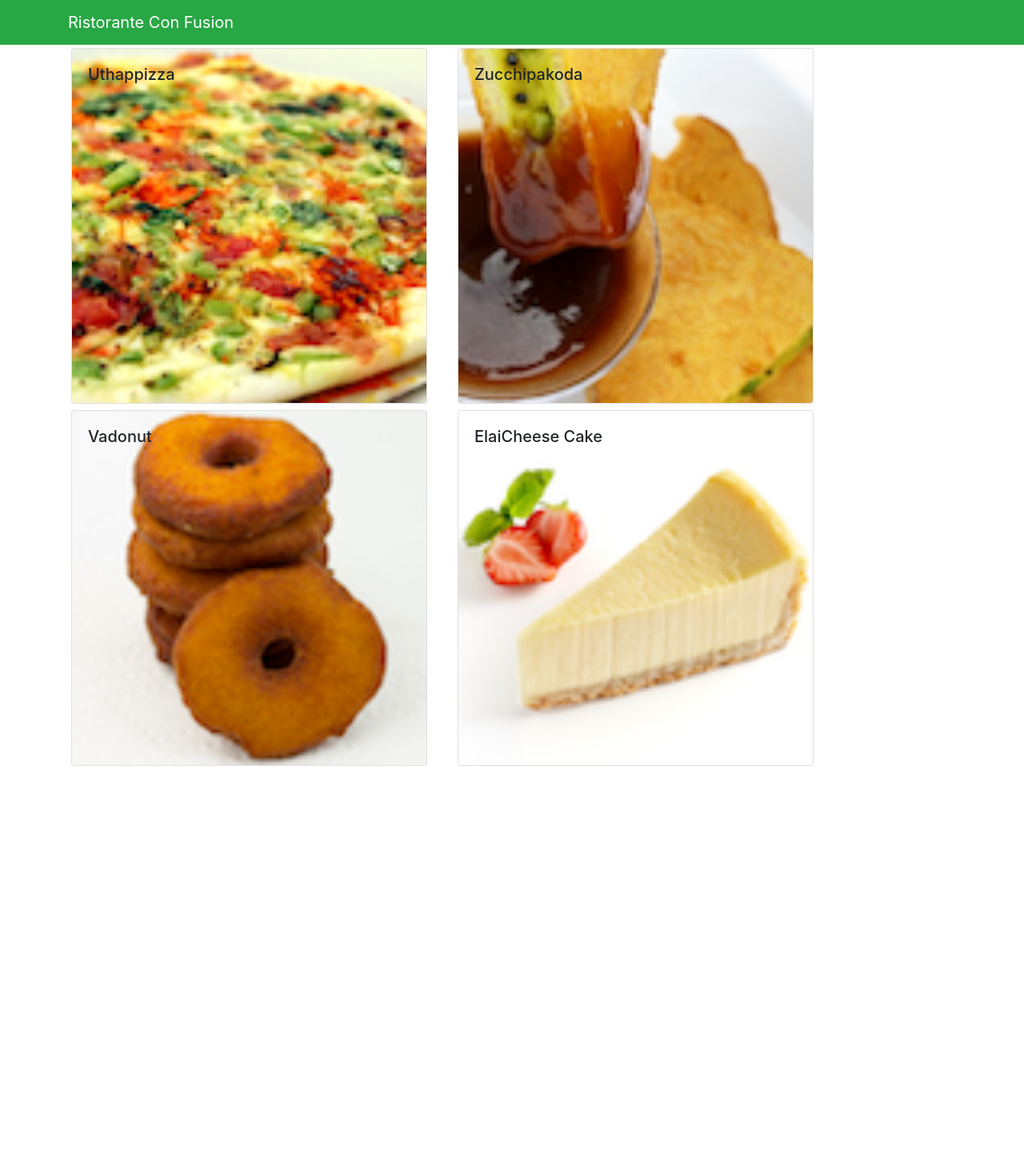
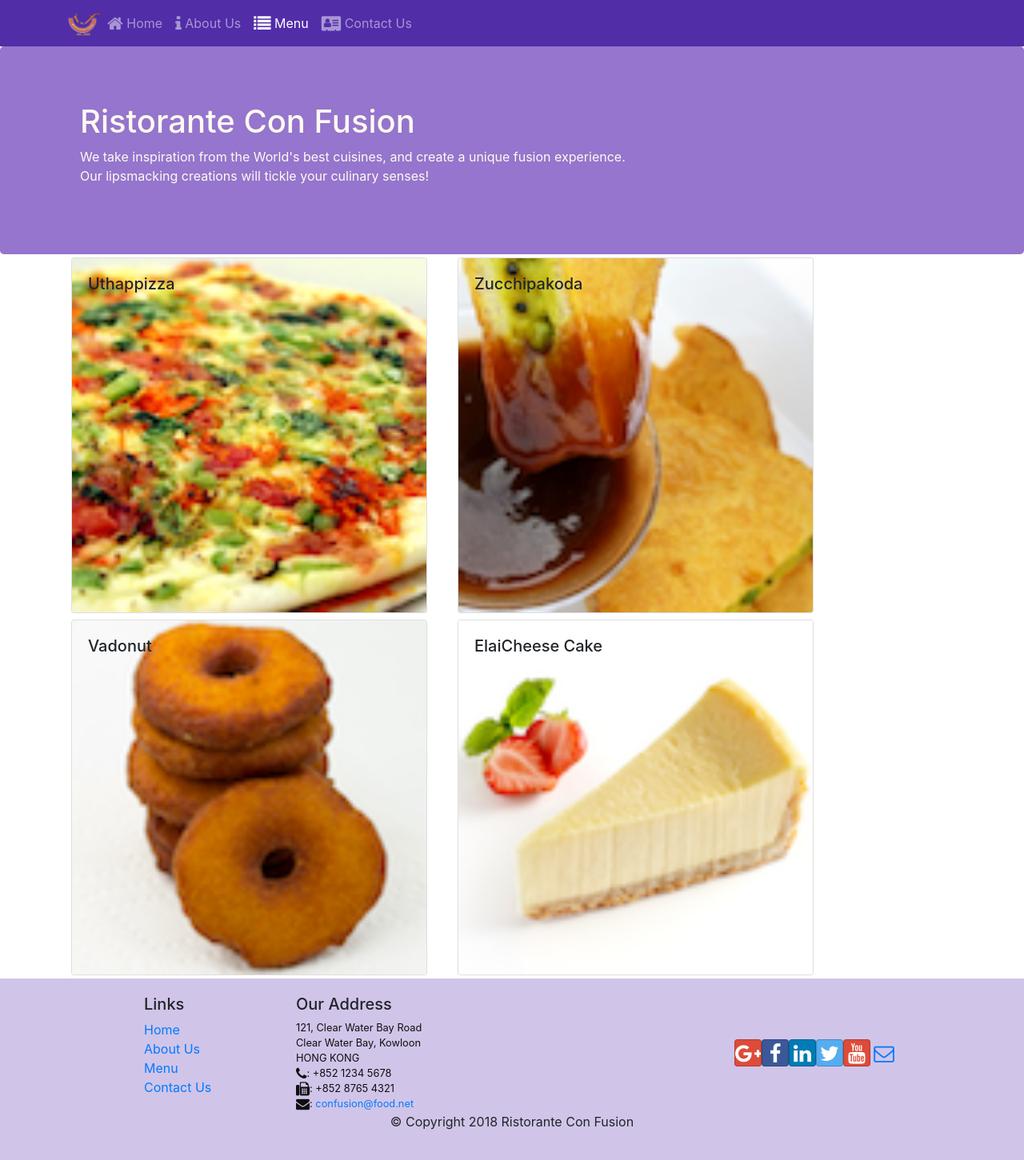
Before and after one commit to tahasohail2/Coursera-React, a React (Create React App) app: page /menu in a window 1280 px wide. Shown: the whole page at 80% size. Before the commit the page ends 962 px from the top, so only its background shows below. Built offline with nearby package versions, Linux system fonts and the light colour scheme.

Commit message:
React Router Dom

```diff
--- a/package.json
+++ b/package.json
@@ -4,10 +4,13 @@
   "private": true,
   "dependencies": {
     "bootstrap": "^4.0.0",
+    "bootstrap-social": "^5.1.1",
     "cra-template": "1.0.3",
+    "fontawesome": "^4.7.0",
     "react": "^16.13.1",
     "react-dom": "^16.13.1",
     "react-popper": "^0.9.2",
+    "react-router-dom": "^4.2.2",
     "react-scripts": "3.4.1",
     "reactstrap": "^5.0.0"
   },
--- a/src/App.css
+++ b/src/App.css
@@ -0,0 +1,33 @@
+.row-header {
+  margin: 0px auto;
+  padding: 0px auto;
+}
+
+.row-content {
+  margin: 0px auto;
+  padding: 50px 0px 50px 0px;
+  border-bottom: 1px ridge;
+  min-height: 400px;
+}
+
+.footer {
+  background-color: #d1c4e9;
+  margin: 0px auto;
+  padding: 20px 0px 20px 0px;
+}
+.jumbotron {
+  padding: 70px 30px 70px 30px;
+  margin: 0px auto;
+  background: #9575cd;
+  color: floralwhite;
+}
+
+address {
+  font-size: 80%;
+  margin: 0px;
+  color: #0f0f0f;
+}
+
+.navbar-dark {
+  background-color: #512da8;
+}
--- a/src/App.js
+++ b/src/App.js
@@ -1,25 +1,16 @@
 import React, { Component } from "react";
-import { Navbar, NavbarBrand } from "reactstrap";
-import Menu from "./Components/MenuComponent";
-import { DISHES } from "./shared/dishes";
+import Main from "./Components/MainComponent";
+import "./App.css";
+import { BrowserRouter } from "react-router-dom";
 
 class App extends Component {
-  constructor(props) {
-    super(props);
-    this.state = {
-      dishes: DISHES,
-    };
-  }
   render() {
     return (
-      <div>
-        <Navbar dark color="success">
-          <div className="container">
-            <NavbarBrand href="/">Ristorante Con Fusion</NavbarBrand>
-          </div>
-        </Navbar>
-        <Menu dishes={this.state.dishes} />
-      </div>
+      <BrowserRouter>
+        <div className="App">
+          <Main />
+        </div>
+      </BrowserRouter>
     );
   }
 }
--- a/src/Components/DishDetailComponent.js
+++ b/src/Components/DishDetailComponent.js
@@ -1,16 +1,12 @@
-import React, { Component } from "react";
+import React from "react";
 import { CardBody, Card, CardText, CardImg, CardTitle } from "reactstrap";
 
-class Dishdetail extends Component {
-  constructor(props) {
-    super(props);
-  }
-  renderDish(dish) {
+function RenderDish({ dish }) {
   if (dish != null) {
     return (
       <div className="row col-12 col-md-5 m-1">
         <Card>
-            <CardImg width="100%" src={dish.image} alt={dish.name} />
+          <CardImg top src={dish.image} alt={dish.name} />
           <CardBody>
             <CardTitle>{dish.name}</CardTitle>
             <CardText>{dish.description}</CardText>
@@ -23,7 +19,7 @@
   }
 }
 
-  renderComments(comments) {
+function RenderComments({ comments }) {
   const comnt = comments.map((comment) => {
     if (comments != null) {
       return (
@@ -33,9 +29,9 @@
             --{comment.author}, &nbsp;
             {new Intl.DateTimeFormat("en-US", {
               year: "numeric",
+              month: "long",
               day: "2-digit",
-                month: "long",
-              }).format(new Date(comment.date))}
+            }).format(new Date(Date.parse(comment.date)))}
           </p>
         </li>
       );
@@ -50,19 +46,19 @@
     </div>
   );
 }
-  render() {
-    const dish = this.props.dish;
-    if (dish == null) {
+const Dishdetail = (props) => {
+  if (props.dish != null) {
+    return (
+      <div className="container">
+        <div className="row">
+          <RenderDish dish={props.dish} />;
+          <RenderComments comments={props.dish.comments} />;
+        </div>
+      </div>
+    );
+  } else {
     return <div></div>;
   }
-    const dishSection = this.renderDish(dish);
-    const commentSection = this.renderComments(dish.comments);
-    return (
-      <div className="row">
-        {dishSection}
-        {commentSection}
-      </div>
-    );
-  }
-}
+};
+
 export default Dishdetail;
--- /dev/null
+++ b/src/Components/FooterComponent.js
@@ -0,0 +1,90 @@
+import React from "react";
+import { Link } from "react-router-dom";
+
+function Footer(props) {
+  return (
+    <div className="footer">
+      <div className="container">
+        <div className="row justify-content-center">
+          <div className="col-4 offset-1 col-sm-2">
+            <h5>Links</h5>
+            <ul className="list-unstyled">
+              <li>
+                <Link to="/home">Home</Link>
+              </li>
+              <li>
+                <Link to="/aboutus">About Us</Link>
+              </li>
+              <li>
+                <Link to="/menu">Menu </Link>
+              </li>
+              <li>
+                <Link to="/contactus">Contact Us </Link>
+              </li>
+            </ul>
+          </div>
+          <div className="col-7 col-sm-5">
+            <h5>Our Address</h5>
+            <address>
+              121, Clear Water Bay Road
+              <br />
+              Clear Water Bay, Kowloon
+              <br />
+              HONG KONG
+              <br />
+              <i className="fa fa-phone fa-lg"></i>: +852 1234 5678
+              <br />
+              <i className="fa fa-fax fa-lg"></i>: +852 8765 4321
+              <br />
+              <i className="fa fa-envelope fa-lg"></i>:{" "}
+              <a href="mailto:confusion@food.net">confusion@food.net</a>
+            </address>
+          </div>
+          <div className="col-12 col-sm-4 align-self-center">
+            <div className="text-center">
+              <a
+                className="btn btn-social-icon btn-google"
+                href="http://google.com/+"
+              >
+                <i className="fa fa-google-plus"></i>
+              </a>
+              <a
+                className="btn btn-social-icon btn-facebook"
+                href="http://www.facebook.com/profile.php?id="
+              >
+                <i className="fa fa-facebook"></i>
+              </a>
+              <a
+                className="btn btn-social-icon btn-linkedin"
+                href="http://www.linkedin.com/in/"
+              >
+                <i className="fa fa-linkedin"></i>
+              </a>
+              <a
+                className="btn btn-social-icon btn-twitter"
+                href="http://twitter.com/"
+              >
+                <i className="fa fa-twitter"></i>
+              </a>
+              <a
+                className="btn btn-social-icon btn-google"
+                href="http://youtube.com/"
+              >
+                <i className="fa fa-youtube"></i>
+              </a>
+              <a className="btn btn-social-icon" href="mailto:">
+                <i className="fa fa-envelope-o"></i>
+              </a>
+            </div>
+          </div>
+        </div>
+        <div className="row justify-content-center">
+          <div className="col-auto">
+            <p>© Copyright 2018 Ristorante Con Fusion</p>
+          </div>
+        </div>
+      </div>
+    </div>
+  );
+}
+export default Footer;
--- /dev/null
+++ b/src/Components/HeaderComponent.js
@@ -0,0 +1,83 @@
+import React, { Component } from "react";
+import {
+  Navbar,
+  NavbarBrand,
+  Nav,
+  NavbarToggler,
+  Collapse,
+  NavItem,
+  Jumbotron,
+} from "reactstrap";
+import { NavLink } from "react-router-dom";
+
+class Header extends Component {
+  constructor(props) {
+    super(props);
+    this.state = {
+      isNavOpen: false,
+    };
+    this.toggleNav = this.toggleNav.bind(this);
+  }
+  toggleNav() {
+    this.setState({ isNavOpen: !this.state.isNavOpen });
+  }
+  render() {
+    return (
+      <React.Fragment>
+        <Navbar dark expand="md">
+          <div className="container">
+            <NavbarBrand className="mr-auto" href="/">
+              <img
+                src="assets/images/logo.png"
+                height="30"
+                width="41"
+                alt="Ristoranto Con Fusion"
+              />
+            </NavbarBrand>
+            <NavbarToggler onClick={this.toggleNav} />
+            <Collapse isOpen={this.state.isNavOpen} navbar>
+              <Nav navbar>
+                <NavItem>
+                  <NavLink className="nav-link" to="/home">
+                    <span className="fa fa-home fa-lg"></span> Home
+                  </NavLink>
+                </NavItem>
+                <NavItem>
+                  <NavLink className="nav-link" to="/aboutus">
+                    <span className="fa fa-info fa-lg"></span> About Us
+                  </NavLink>
+                </NavItem>
+                <NavItem>
+                  <NavLink className="nav-link" to="/menu">
+                    <span className="fa fa-list fa-lg"></span> Menu
+                  </NavLink>
+                </NavItem>
+                <NavItem>
+                  <NavLink className="nav-link" to="/contact">
+                    <span className="fa fa-address-card fa-lg"></span> Contact
+                    Us
+                  </NavLink>
+                </NavItem>
+              </Nav>
+            </Collapse>
+          </div>
+        </Navbar>
+        <Jumbotron>
+          <div className="container">
+            <div className="row row-header">
+              <div className="col-12 col-md-8">
+                <h1>Ristorante Con Fusion</h1>
+                <p>
+                  We take inspiration from the World's best cuisines, and create
+                  a unique fusion experience. Our lipsmacking creations will
+                  tickle your culinary senses!
+                </p>
+              </div>
+            </div>
+          </div>
+        </Jumbotron>
+      </React.Fragment>
+    );
+  }
+}
+export default Header;
--- /dev/null
+++ b/src/Components/HomeComponent.js
@@ -0,0 +1,10 @@
+import React from "react";
+
+function Home(props) {
+  return (
+    <div className="container">
+      <h1>Home Component</h1>
+    </div>
+  );
+}
+export default Home;
--- /dev/null
+++ b/src/Components/MainComponent.js
@@ -0,0 +1,40 @@
+import React, { Component } from "react";
+import Home from "./HomeComponent";
+import Header from "./HeaderComponent";
+import Footer from "./FooterComponent";
+import Menu from "./MenuComponent";
+import Dishdetail from "./DishDetailComponent";
+import { DISHES } from "../shared/dishes";
+import { Switch, Route, Redirect } from "react-router-dom";
+
+class Main extends Component {
+  constructor(props) {
+    super(props);
+    this.state = {
+      dishes: DISHES,
+    };
+  }
+
+  render() {
+    const HomePage = () => {
+      return <Home />;
+    };
+    return (
+      <div>
+        <Header />
+        <Switch>
+          <Route path="/home" component={HomePage} />
+          <Route
+            exact
+            path="/menu"
+            component={() => <Menu dishes={this.state.dishes} />}
+          />
+          <Redirect to="/home" />
+        </Switch>
+        <Footer />
+      </div>
+    );
+  }
+}
+
+export default Main;
--- a/src/Components/MenuComponent.js
+++ b/src/Components/MenuComponent.js
@@ -1,40 +1,32 @@
-import React, { Component } from "react";
-import Dishdetail from "./DishDetailComponent";
+import React from "react";
 import { Card, CardImg, CardImgOverlay, CardTitle } from "reactstrap";
 
-class Menu extends Component {
-  constructor(props) {
-    super(props);
-
-    this.state = {
-      selectedDish: null,
-    };
-  }
-
-  onDishSelect(dish) {
-    this.setState({ selectedDish: dish });
-  }
-
-  render() {
-    const menu = this.props.dishes.map((dish) => {
+function RenderMenuItem({ dish, onClick }) {
   return (
-        <div key={dish.id} className="col-12 col-md-5 m-1">
-          <Card onClick={() => this.onDishSelect(dish)}>
+    <Card onClick={() => onClick(dish.id)}>
       <CardImg width="100%" src={dish.image} alt={dish.name} />
 
       <CardImgOverlay>
         <CardTitle>{dish.name}</CardTitle>
       </CardImgOverlay>
     </Card>
+  );
+}
+
+const Menu = (props) => {
+  const menu = props.dishes.map((dish) => {
+    return (
+      <div className="col-12 col-md-5 m-1" key={dish.id}>
+        <RenderMenuItem dish={dish} onClick={props.onClick} />
       </div>
     );
   });
+
   return (
     <div className="container">
       <div className="row">{menu}</div>
-        <Dishdetail dish={this.state.selectedDish} />
     </div>
   );
-  }
-}
+};
+
 export default Menu;
--- a/src/index.js
+++ b/src/index.js
@@ -1,6 +1,8 @@
 import React from "react";
 import ReactDOM from "react-dom";
 import "bootstrap/dist/css/bootstrap.min.css";
+import "font-awesome/css/font-awesome.min.css";
+import "bootstrap-social/bootstrap-social.css";
 import "./index.css";
 import App from "./App";
 import * as serviceWorker from "./serviceWorker";
```
Also changed, not shown: src/logo.svg (deleted), 1 other file (tests, documents, lock files or other folders). Lines whose indentation alone changed are shown as unchanged.
